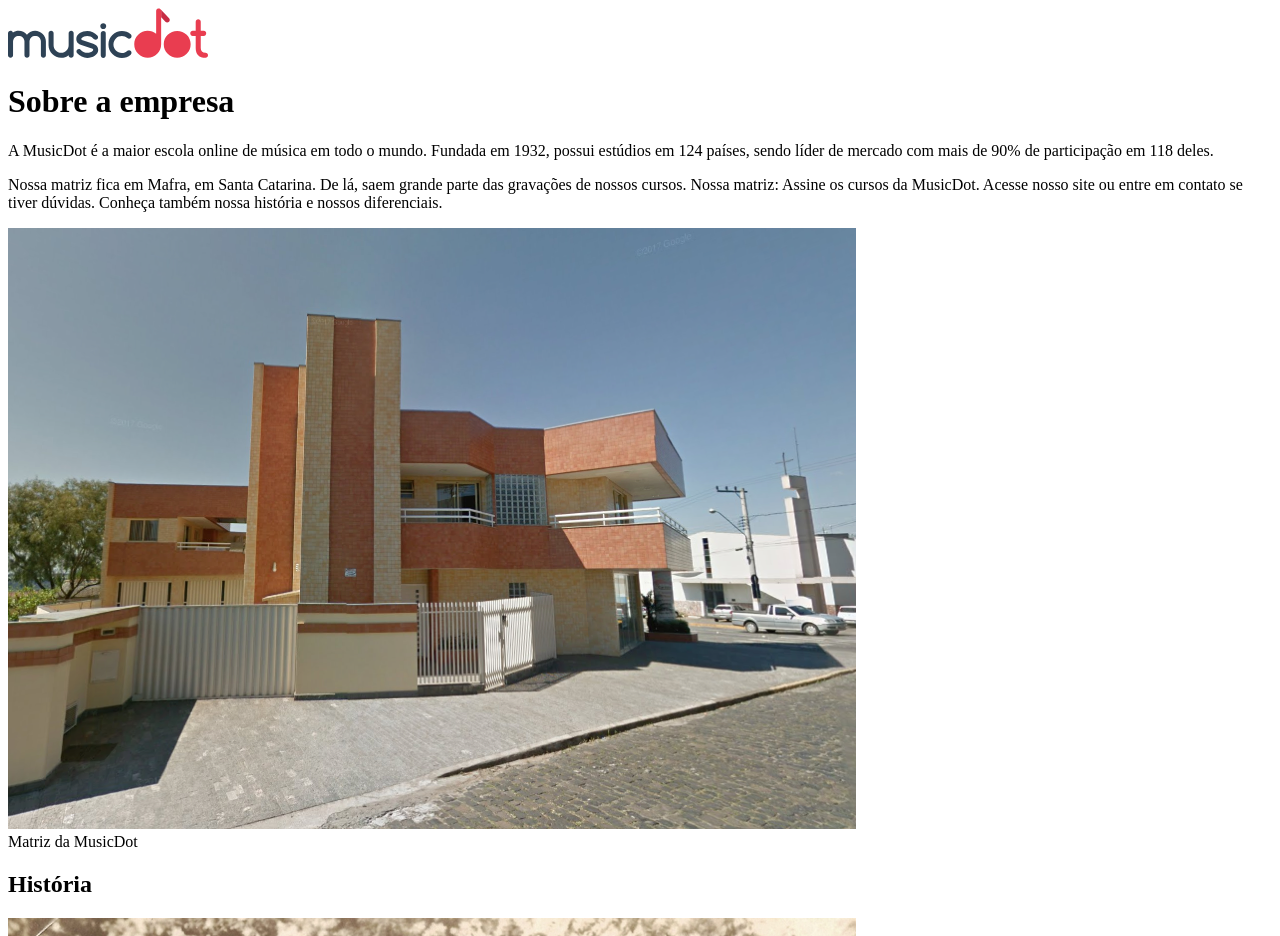
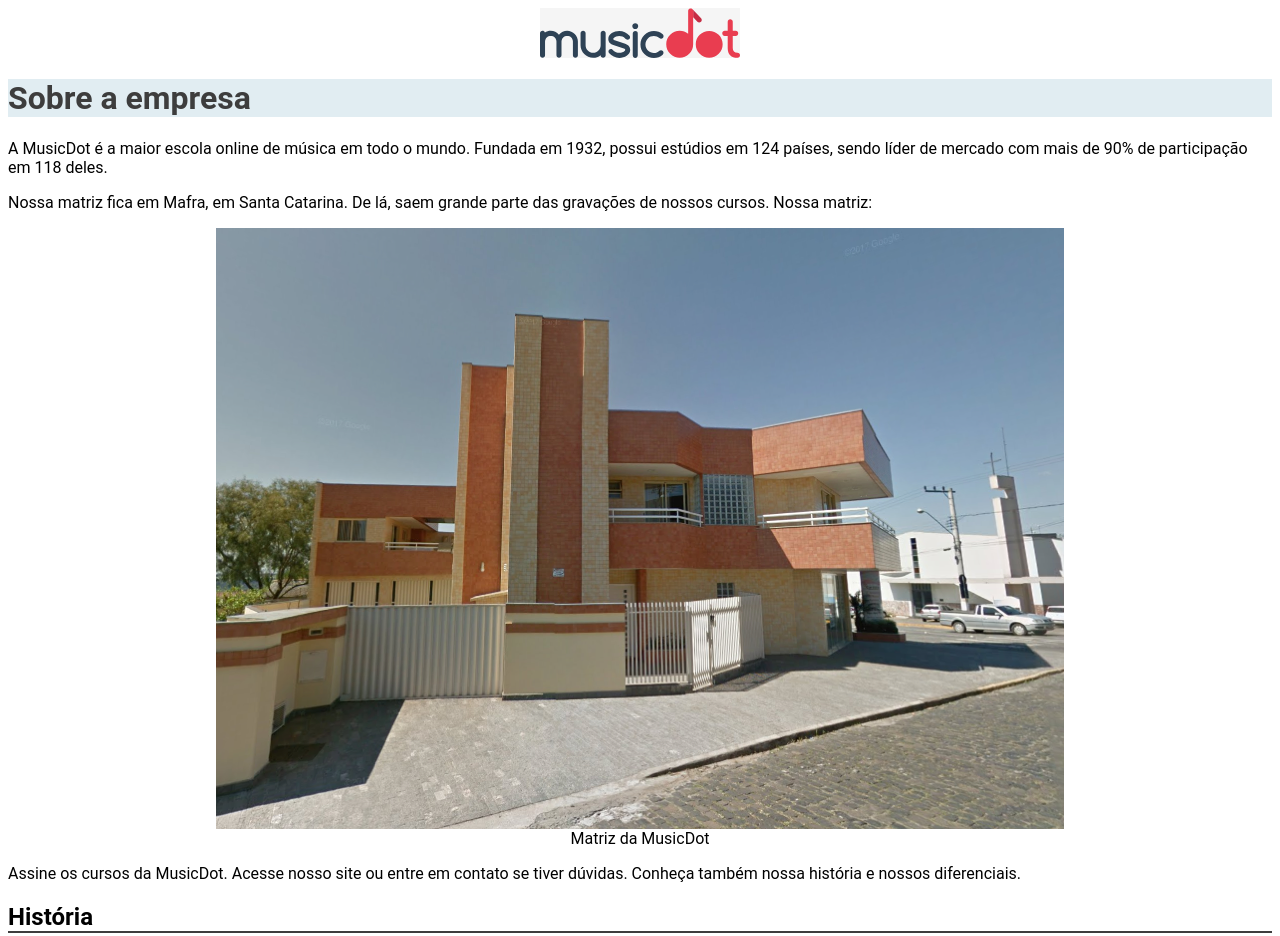
Before and after one commit to joaovitormarquesdev/music-dot, a plain HTML site: page sobre.html in a window 1280 px wide. Shown: the top 936 px of the page. Drawn offline with Linux system fonts and the light colour scheme.

Commit message:
Atividade 1 CSS

```diff
--- /dev/null
+++ b/css/style.css
@@ -0,0 +1,23 @@
+body {
+    font-family: roboto;
+}
+
+h1 {
+    color: #3D3D3D;
+    background-color: #E1EDF2;
+}
+h2{
+
+    border-bottom: 2px solid #3D3D3D;
+}
+
+img{
+    display: block;
+    margin:auto;
+    background-color: whitesmoke;
+    color : lightgrey;
+}
+
+figcaption{
+    text-align: center;
+}
--- a/sobre.html
+++ b/sobre.html
@@ -5,15 +5,17 @@
     <meta name="viewport" content="width=device-width, initial-scale=1.0">
     <title>MusicDot | Sobre a empresa</title>
     <link rel="icon" href="/img/favicon.ico" type="image/x-icon">
+    <link rel="stylesheet" href="/css/style.css">
 </head>
 <body>
     <img src="/img/logo.svg" alt="">
     <h1>Sobre a empresa</h1>
 
     <p>A MusicDot é a maior escola online de música em todo o mundo. Fundada em 1932, possui estúdios em 124 países, sendo líder de mercado com mais de 90% de participação em 118 deles.</p>
-    <p>Nossa matriz fica em Mafra, em Santa Catarina. De lá, saem grande parte das gravações de nossos cursos. Nossa matriz: Assine os cursos da MusicDot. Acesse nosso site ou entre em contato se tiver dúvidas. Conheça também nossa história e nossos diferenciais.</p>
+    <p>Nossa matriz fica em Mafra, em Santa Catarina. De lá, saem grande parte das gravações de nossos cursos. Nossa matriz: </p>
     <img src="/img/matriz-musicdot.png" alt="Matriz da MusicDot">
     <figcaption>Matriz da MusicDot</figcaption>
+    <p> Assine os cursos da MusicDot. Acesse nosso site ou entre em contato se tiver dúvidas. Conheça também nossa história e nossos diferenciais.</p>
 
 
     <h2>História</h2>
```
